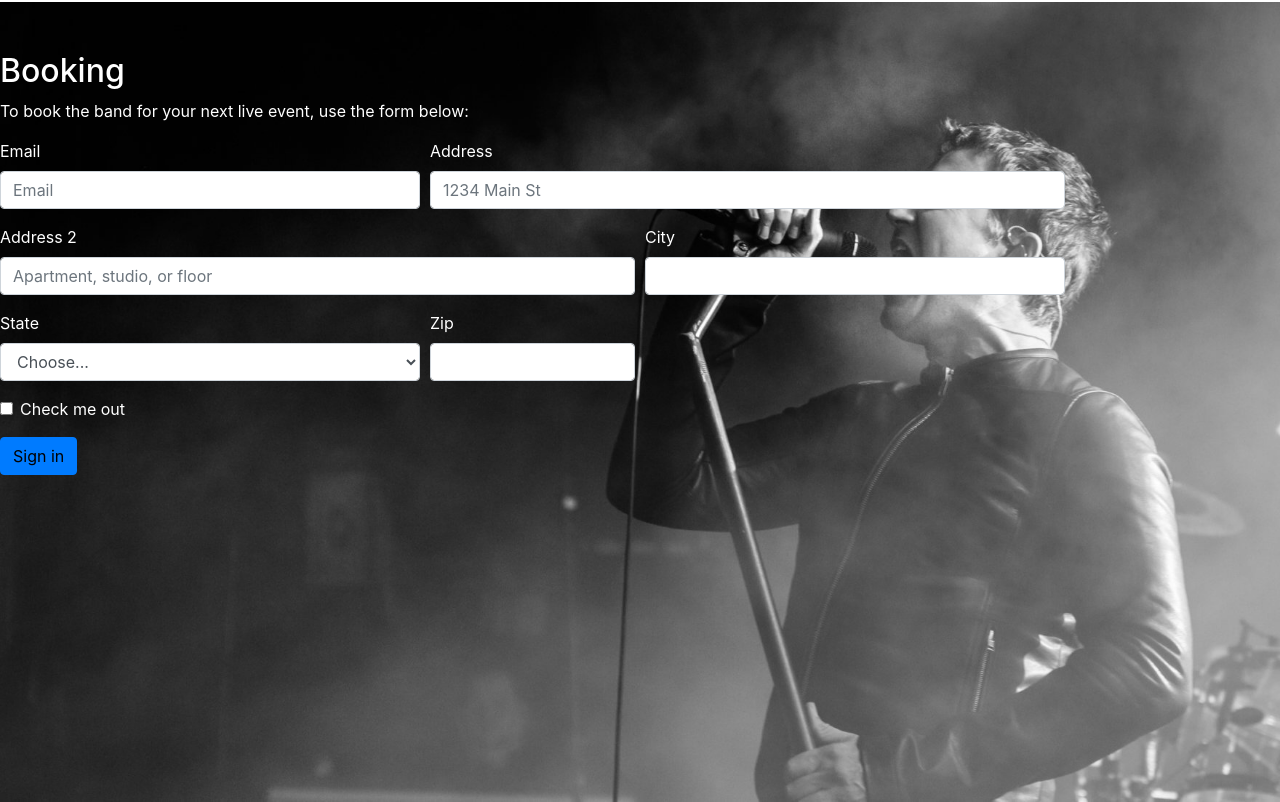
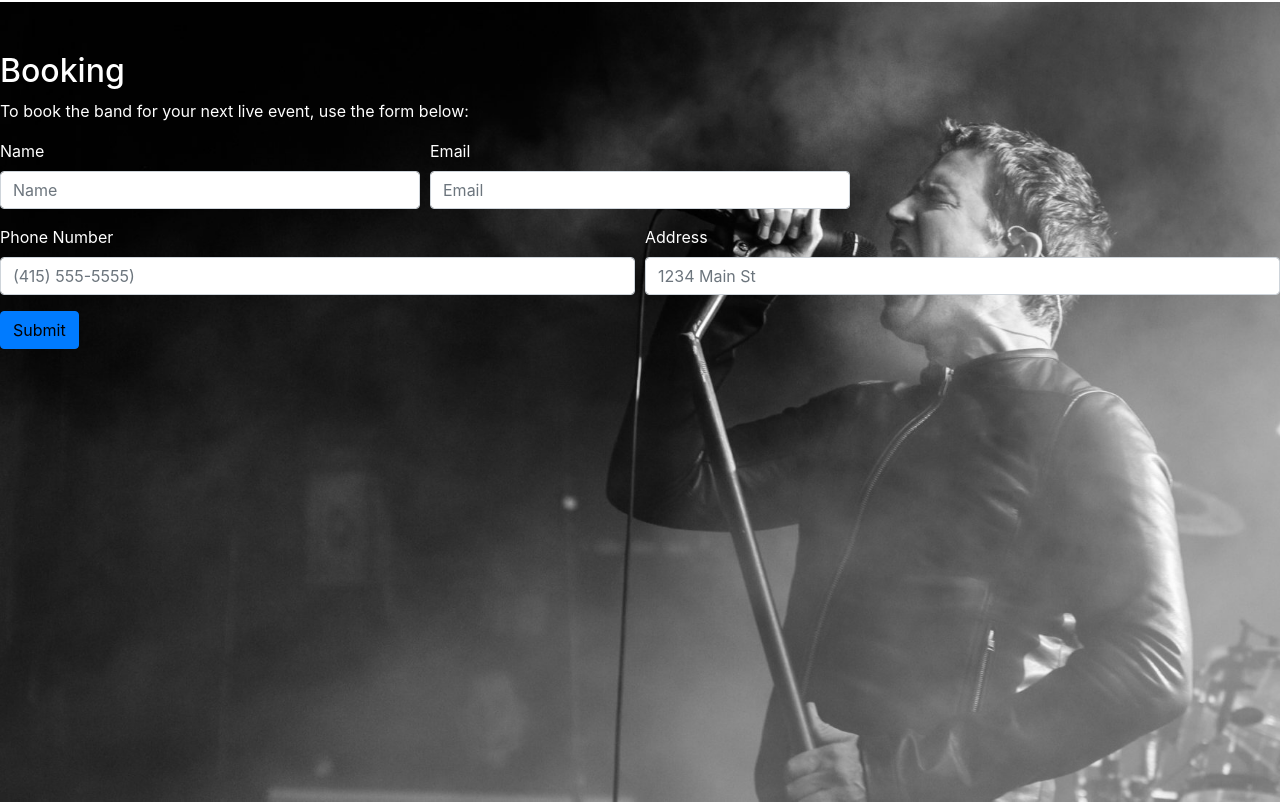
Before and after one commit to mick3/Milestone_1_ThirdEyeBlind_Site, a plain HTML site: page index.html in a window 1280 px wide. Shown: the part 4180-4982 px from the top of the page. Drawn offline with nearby package versions, Linux system fonts and the light colour scheme.

Commit message:
changed booking form inputs

```diff
--- a/index.html
+++ b/index.html
@@ -375,92 +375,25 @@
                     <form>
                             <div class="form-row">
                               <div class="form-group col-md-4">
+                                <label for="name">Name</label>
+                                <input type="text" class="form-control" id="inputName" placeholder="Name">
+                              </div>
+                              <div class="form-group col-md-4">
                                 <label for="inputEmail4">Email</label>
                                 <input type="email" class="form-control" id="inputEmail4" placeholder="Email">
                               </div>
                               <br>
                             <div class="form-group col-md-6">
-                              <label for="inputAddress">Address</label>
-                              <input type="text" class="form-control" id="inputAddress" placeholder="1234 Main St">
+                              <label for="inputPhone">Phone Number</label>
+                              <input type="text" class="form-control" id="inputPhone" placeholder="(415) 555-5555)">
                             </div>
                             <div class="form-group col-md-6">
-                              <label for="inputAddress2">Address 2</label>
-                              <input type="text" class="form-control" id="inputAddress2" placeholder="Apartment, studio, or floor">
-                            </div>
-                              <div class="form-group col-md-4">
-                                <label for="inputCity">City</label>
-                                <input type="text" class="form-control" id="inputCity">
+                                <label for="inputAddress">Address</label>
+                                <input type="text" class="form-control" id="inputAddress" placeholder="1234 Main St">
                               </div>
-                              <div class="form-group col-md-4">
-                                <label for="inputState">State</label>
-                                <select id="inputState" class="form-control">
-                                  <option selected>Choose...</option>
-                                  <option>AK</option>
-                                  <option>AL</option>
-                                  <option>AR</option>
-                                  <option>AZ</option>
-                                  <option>CA</option>
-                                  <option>CO</option>
-                                  <option>CT</option>
-                                  <option>DE</option>
-                                  <option>FL</option>
-                                  <option>GA</option>
-                                  <option>HI</option>
-                                  <option>IA</option>
-                                  <option>ID</option>
-                                  <option>IL</option>
-                                  <option>IN</option>
-                                  <option>KS</option>
-                                  <option>KY</option>
-                                  <option>LA</option>
-                                  <option>MA</option>
-                                  <option>MD</option>
-                                  <option>ME</option>
-                                  <option>MI</option>
-                                  <option>MN</option>
-                                  <option>MO</option>
-                                  <option>MS</option>
-                                  <option>MT</option>
-                                  <option>NC</option>
-                                  <option>ND</option>
-                                  <option>NE</option>
-                                  <option>NH</option>
-                                  <option>NJ</option>
-                                  <option>NM</option>
-                                  <option>NV</option>
-                                  <option>NY</option>
-                                  <option>OH</option>
-                                  <option>OK</option>
-                                  <option>OR</option>
-                                  <option>PA</option>
-                                  <option>RI</option>
-                                  <option>SC</option>
-                                  <option>SD</option>
-                                  <option>TN</option>
-                                  <option>TX</option>
-                                  <option>UT</option>
-                                  <option>VA</option>
-                                  <option>VT</option>
-                                  <option>WA</option>
-                                  <option>WI</option>
-                                  <option>WV</option>
-                                  <option>WY</option>
-                                </select>
-                              </div>
-                              <div class="form-group col-md-2">
-                                <label for="inputZip">Zip</label>
-                                <input type="text" class="form-control" id="inputZip">
                               </div>
                             </div>
-                            <div class="form-group">
-                              <div class="form-check">
-                                <input class="form-check-input" type="checkbox" id="gridCheck">
-                                <label class="form-check-label" for="gridCheck">
-                                  Check me out
-                                </label>
-                              </div>
-                            </div>
-                            <button type="submit" class="btn btn-primary">Sign in</button>
+                            <button type="submit" class="btn btn-primary">Submit</button>
                           </div>
                           </form>
                   </header>
```
